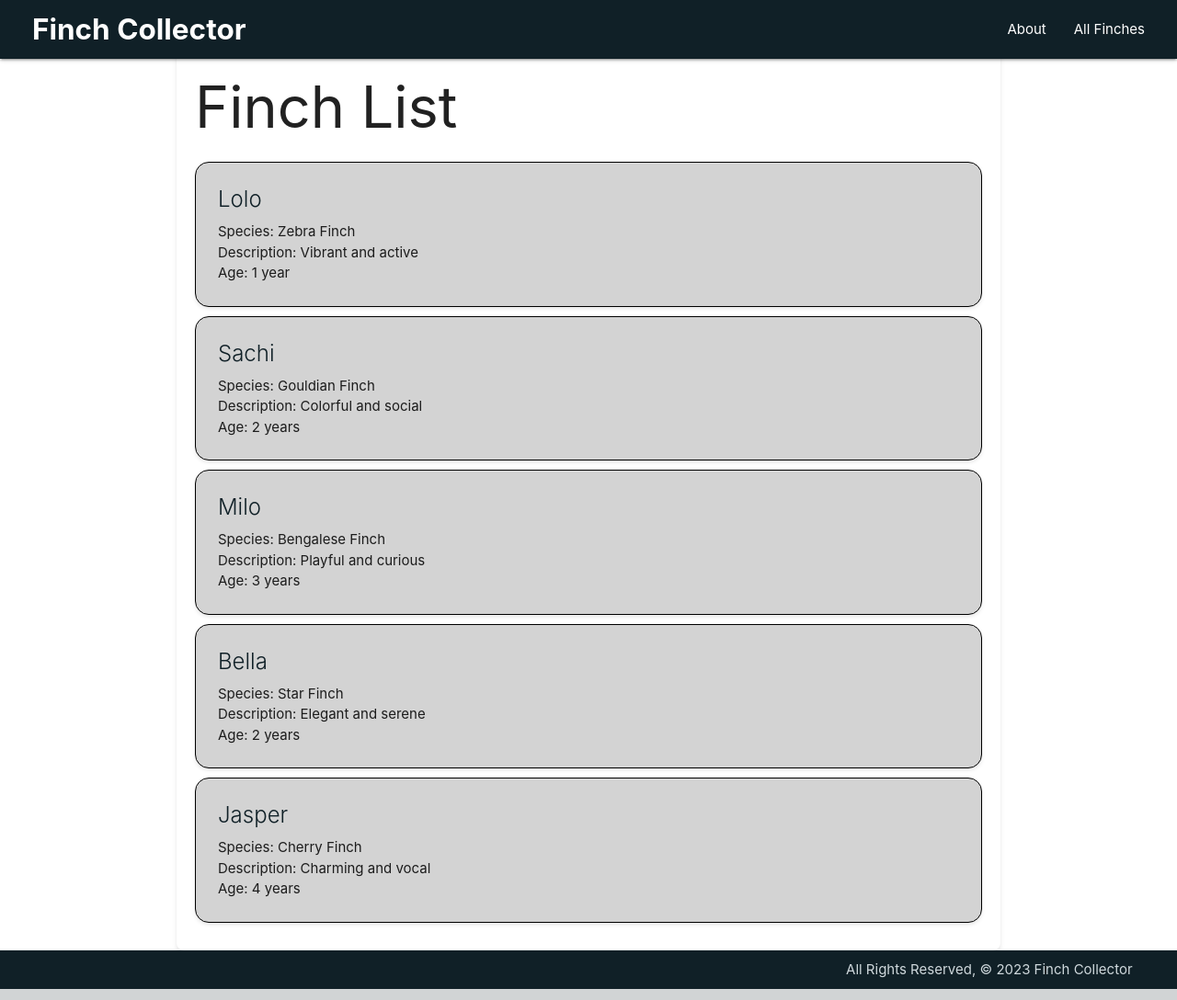
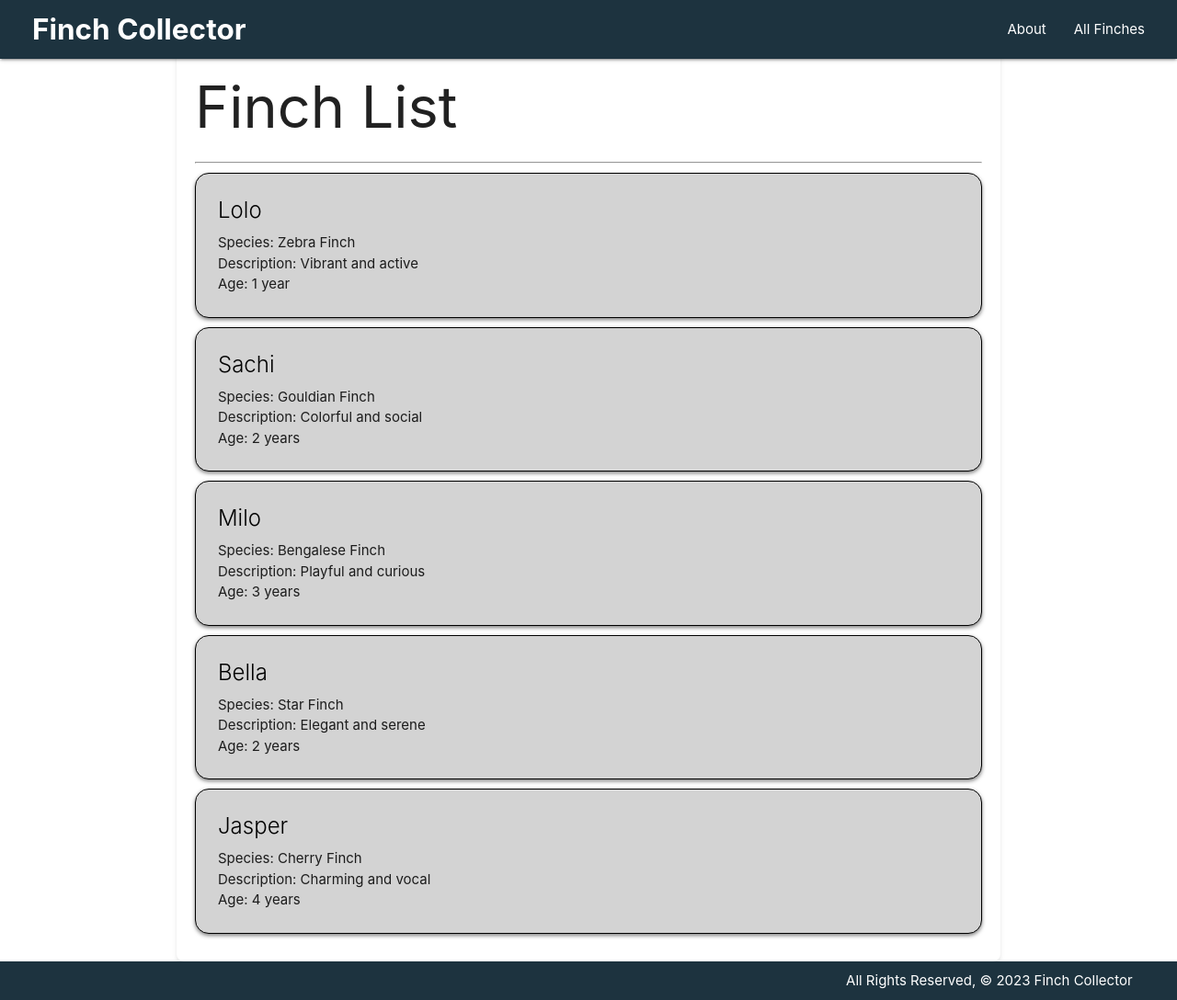
Before and after one commit to PyConqueror/finch-collector, a Django app: page /finches in a window 1280 px wide. Shown: the whole page at 92% size. Run offline with Django 5.2, Linux system fonts and the light colour scheme.

Commit message:
update css

```diff
--- a/main_app/static/css/style.css
+++ b/main_app/static/css/style.css
@@ -12,13 +12,14 @@ main {
     flex: 1;
 }
 
+
 .nav-wrapper {
-    background-color: #102027;
+    background-color: rgb(29, 51, 63);
     padding: 0 20px;
   }
 
 .brand-logo {
-    color: #cfd8dc;
+    color: white;
     font-weight: bold;
     font-size: 1.5rem;
   }
@@ -32,8 +33,8 @@ main {
   }
 
 .page-footer {
-    background-color: #102027;
-    color: #cfd8dc;
+    background-color: rgb(29, 51, 63);
+    color: white;
     padding: 10px 20px;
   }
 
@@ -46,17 +47,17 @@ main {
     background-color: lightgray;
     margin: 10px 0;
     border: 1px solid black;
-    box-shadow: 0 2px 4px rgba(0,0,0,0.1);
+    box-shadow: 0 2px 4px rgba(0,0,0,0.5);
     border-radius: 15px;
     overflow: hidden;
-  }
+}
 
-  .card-content {
+.card-content {
     padding: 20px;
-  }
+}
 
-  .card-title {
-    color: #102027;
+.card-title {
+    color: black;
     font-size: 1.4rem;
     margin-bottom: 10px;
-  }
+}
--- a/main_app/templates/about.html
+++ b/main_app/templates/about.html
@@ -4,6 +4,5 @@
 <h1>About the Finches Collector</h1>
 <hr>
 <p>Hire the Finches Collector!</p>
-<footer>All Rights Reserved, &copy; 2022 Finch Collector</footer>
 
 {% endblock %}
--- a/main_app/templates/finches/index.html
+++ b/main_app/templates/finches/index.html
@@ -2,7 +2,7 @@
 {% block content %}
 
 <h1>Finch List</h1>
-
+<hr>
 {% for finch in finches %}
   <div class="card">
     <div class="card-content">
```
